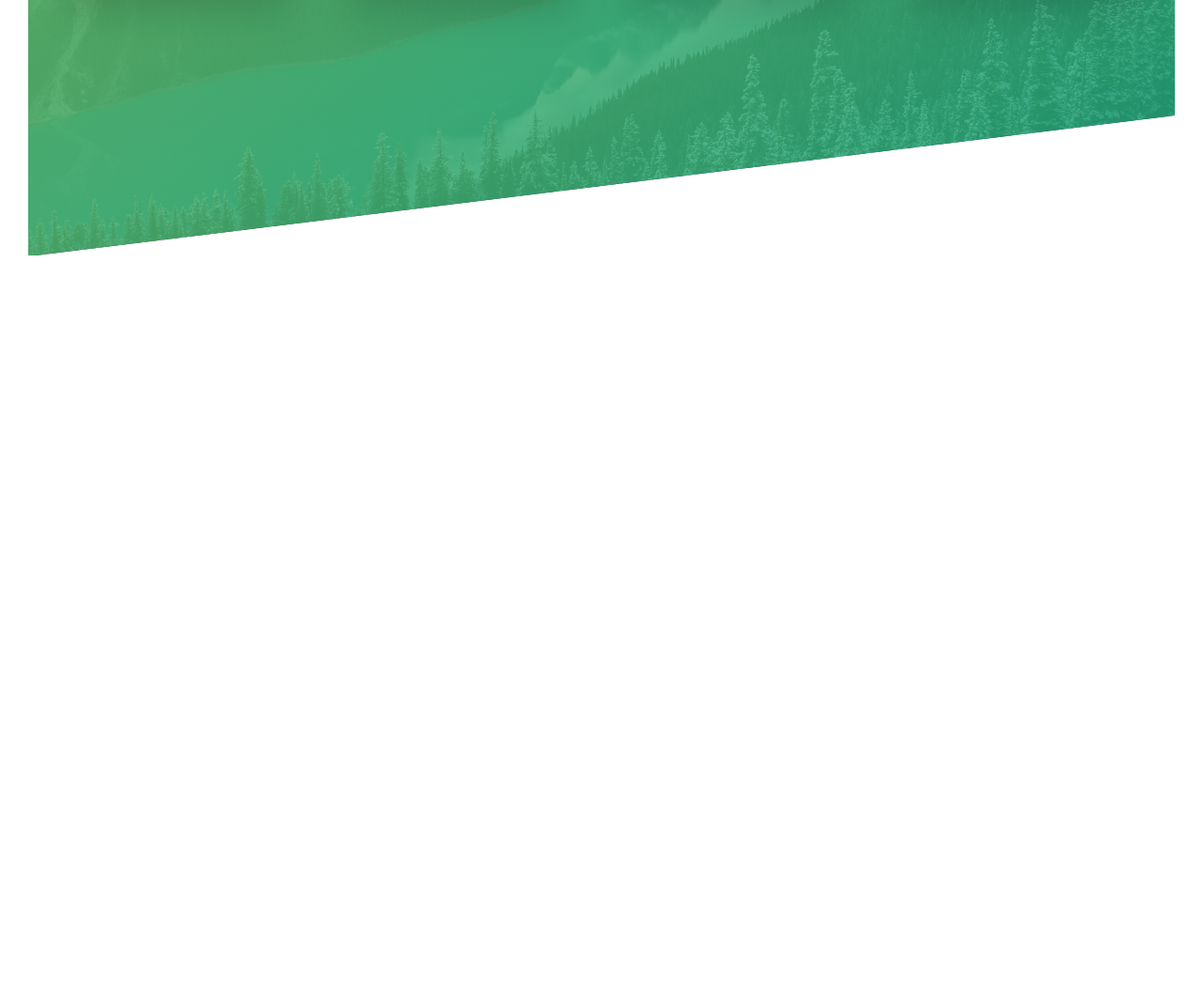
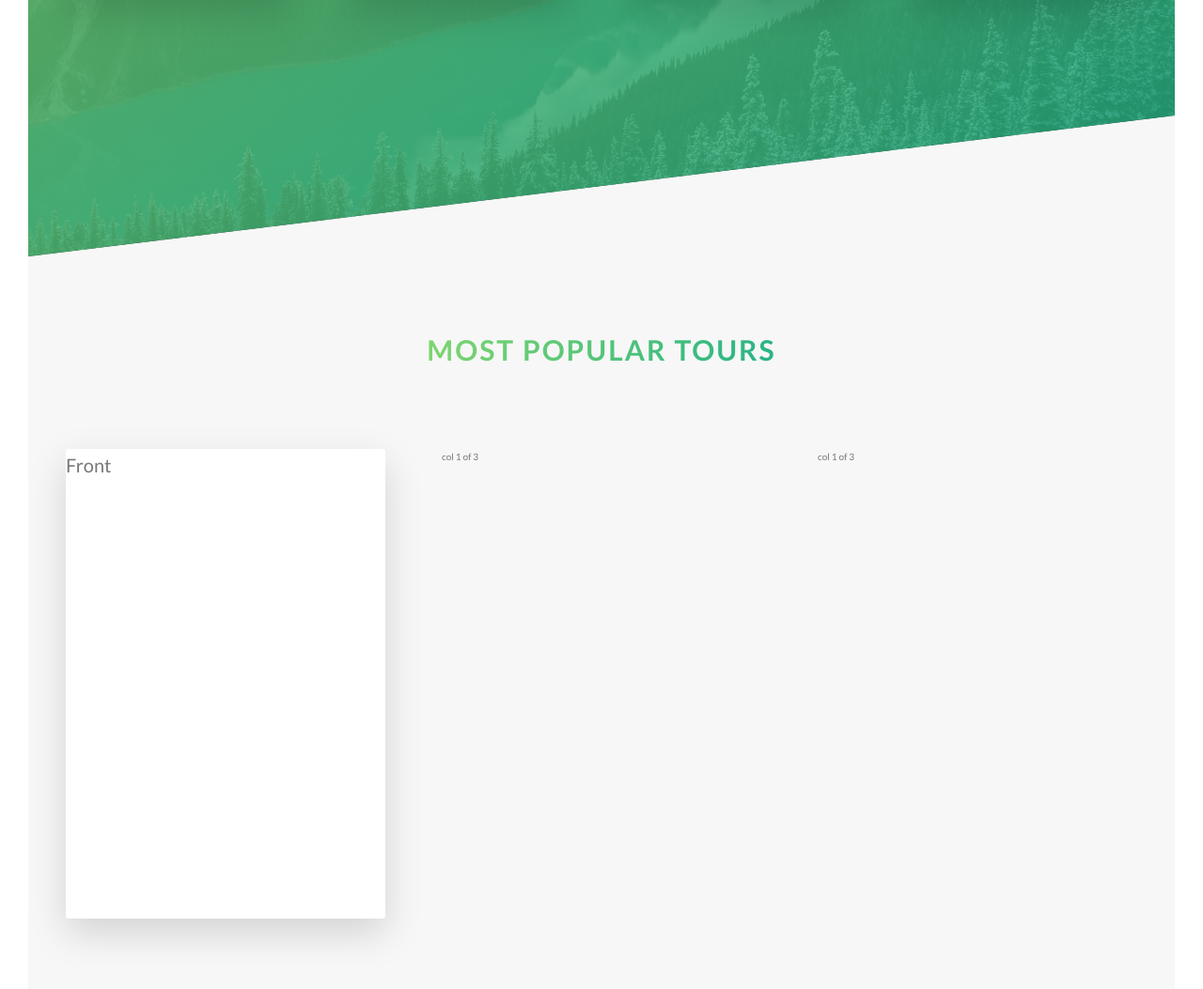
Before and after one commit to Merxibeaucoup/Natours_Project_HTML_CSS_SASS, a website: page index.html in a window 1280 px wide. Shown: the part 2005-3058 px from the top of the page at 94% size. Before the commit the page ends 2277 px from the top, so only its background shows below. Drawn offline with Linux system fonts and the light colour scheme.

Commit message:
card component part 1

```diff
--- a/index.html
+++ b/index.html
@@ -125,6 +125,24 @@
           </div>
         </div>
       </section>
+      <section class="section-tours">
+        <div class="u-center-text u-margin-bottom-big">
+          <h2 class="heading-secondary">Most popular tours</h2>
+        </div>
+
+        <div class="row">
+          <div class="col-1-of-3">
+            <div class="card">
+              <div class="card__side card__side--front">Front</div>
+              <div class="card__side card__side--back card__side--back-1">
+                Back
+              </div>
+            </div>
+          </div>
+          <div class="col-1-of-3">col 1 of 3</div>
+          <div class="col-1-of-3">col 1 of 3</div>
+        </div>
+      </section>
     </main>
 
     <!-- <section class="grid-test">
--- a/sass/abstracts/_variables.scss
+++ b/sass/abstracts/_variables.scss
@@ -2,6 +2,12 @@
 $color-primary: #55c57a;
 $color-primary-light: #7ed56f;
 $color-primary-dark: #28b485;
+
+$color-secondary-light: #ffb900;
+$color-secondary-dark: #ff7730;
+
+$color-tertiary-light: #2998ff;
+$color-tertiary-dark: #5643fa;
 
 $color-grey-light-1: #f7f7f7;
 
--- /dev/null
+++ b/sass/components/_card.scss
@@ -0,0 +1,43 @@
+.card {
+  perspective: 150rem;
+  -moz-perspective: 150rem;
+  position: relative;
+  height: 50rem;
+
+  &__side {
+    font-size: 2rem;
+    height: 50rem;
+    transition: all 0.8s ease;
+    position: absolute;
+    top: 0;
+    left: 0;
+    width: 100%;
+    backface-visibility: hidden;
+    border-radius: 3px;
+    box-shadow: 0 1.5rem 4rem rgba($color-black, 0.15);
+
+    &--front {
+      background-color: $color-white;
+    }
+
+    &--back {
+      transform: rotateY(180deg);
+
+      &-1 {
+        background-image: linear-gradient(
+          to right bottom,
+          $color-secondary-light,
+          $color-secondary-dark
+        );
+      }
+    }
+  }
+
+  //   on hover transform card front side
+  &:hover &__side--front {
+    transform: rotateY(180deg);
+  }
+  &:hover &__side--back {
+    transform: rotateY(0);
+  }
+}
--- a/sass/main.scss
+++ b/sass/main.scss
@@ -10,6 +10,7 @@
 @import "components/button";
 @import "components/composition";
 @import "components/feature-box";
+@import "components/card";
 
 // import layouts
 @import "layout/header";
--- a/sass/pages/_home.scss
+++ b/sass/pages/_home.scss
@@ -26,3 +26,9 @@
     transform: skewY(7deg);
   }
 }
+
+.section-tours {
+  background-color: $color-grey-light-1;
+  padding: 25rem 0 50rem 0;
+  margin-top: -10rem;
+}
```
Also changed, not shown: css/style.css.
